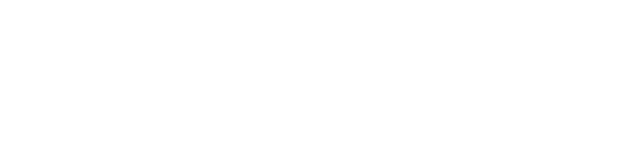
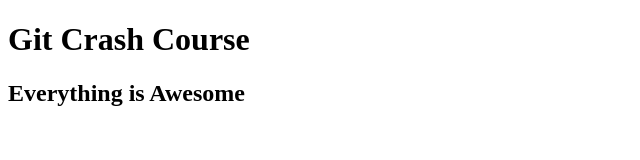
Before and after one commit to ignTlangi/MovieWebsite, a plain HTML site: page index.html in a window 1280 px wide. Shown: the whole page, without its empty margins (0-640 px from the left). Drawn offline with Linux system fonts and the light colour scheme.

Commit message:
CHORE Add H1 and H2 Title (WEB-3)

```diff
--- a/index.html
+++ b/index.html
@@ -6,6 +6,7 @@
     <title>Document</title>
 </head>
 <body>
-
+    <h1>Git Crash Course</h1>
+    <h2>Everything is Awesome</h2>
 </body>
 </html>
```
